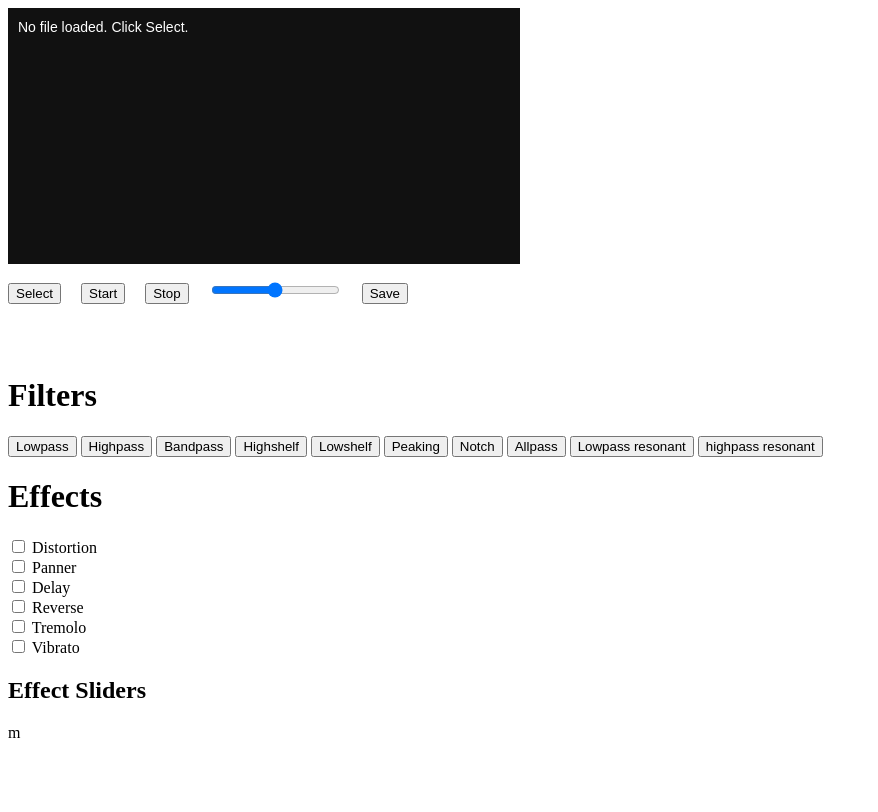
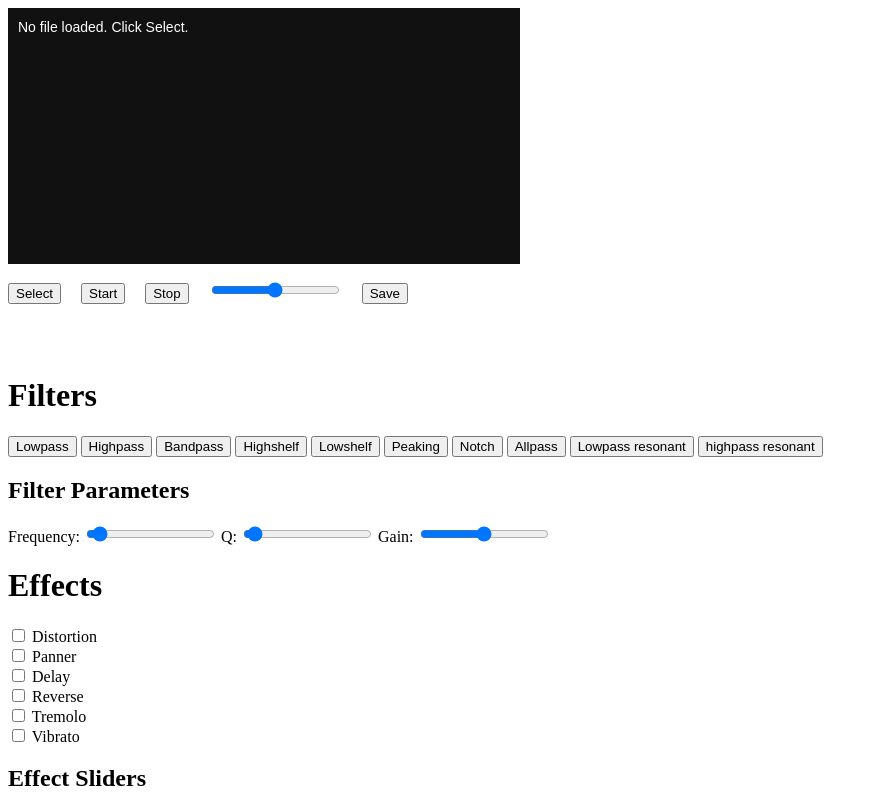
Before and after one commit to el-nada/Audio_player, a plain HTML site: page index.html in a window 1280 px wide. Both pictures are taken after a click on the button "Lowpass resonant". Shown: the whole page, without its empty margins (0-878 px from the left). Drawn offline with nearby package versions, Linux system fonts and the light colour scheme.

Commit message:
the user can control the filter's parameters

```diff
--- a/index.html
+++ b/index.html
@@ -33,6 +33,11 @@
     <button id="lowpassRes">Lowpass resonant</button>
     <button id="highpassRes">highpass resonant</button>
 
+    <h2>Filter Parameters</h2>
+    Frequency: <input type="range" id="filter_freq" min="20" max="20000" step="1" value="1000">
+    Q: <input type="range" id="filter_q" min="0" max="30" step="0.1" value="1">
+    Gain: <input type="range" id="filter_gain" min="-40" max="40" step="0.1" value="0">
+
     <h1>Effects</h1>
     <div id="effectSelect">
     <label><input type="checkbox" value="distortion"> Distortion </label><br>
@@ -45,6 +50,6 @@
 
     <h2> Effect Sliders </h2>
     <div id="eSliders"></div>
-m
+
     <script src="./main.js"></script>
 </body>
--- a/main.js
+++ b/main.js
@@ -27,6 +27,9 @@ const startBtn  = $('#start_button');
 const stopBtn   = $('#stop_button');
 const saveBtn   = $('#save_button');
 const volumeSld   = $('#volume_slider');
+const filterFreqSlider = $('#filter_freq');
+const filterQSlider    = $('#filter_q');
+const filterGainSlider = $('#filter_gain');
 
 // Initialize AudioContext once
 function ensureAudioContext() {
@@ -378,15 +381,19 @@ function addFilter(filterType) {
     }
 
     filter.type = filterType;
-    filter.frequency.setValueAtTime(1000, audioContext.currentTime);
-    filter.gain.setValueAtTime(25, audioContext.currentTime);
 
-    if (filterType == "lowpassRes"){
+    // Set default values if the sliders are at their defaults
+    filter.frequency.value = parseFloat(filterFreqSlider.val()) || 1000;
+    filter.Q.value = parseFloat(filterQSlider.val()) || 1;
+    filter.gain.value = parseFloat(filterGainSlider.val()) || 0;
+
+    // Presets for resonant filters
+    if (filterType == "lowpassRes") {
         filter.frequency.value = 800;
         filter.Q.value = 15;
     }
 
-    if (filterType=="highpassRes"){
+    if (filterType == "highpassRes") {
         filter.frequency.value = 3000;
         filter.Q.value = 12;
     }
@@ -453,6 +460,18 @@ volumeSld.on('input', function() {
     }
 });
 
+filterFreqSlider.on('input', function() {
+    if (filter) filter.frequency.value = parseFloat(this.value);
+});
+
+filterQSlider.on('input', function() {
+    if (filter) filter.Q.value = parseFloat(this.value);
+});
+
+filterGainSlider.on('input', function() {
+    if (filter) filter.gain.value = parseFloat(this.value);
+});
+
 // Initialize canvas background
 clearCanvas();
 drawMessage('No file loaded. Click Select.');
```
